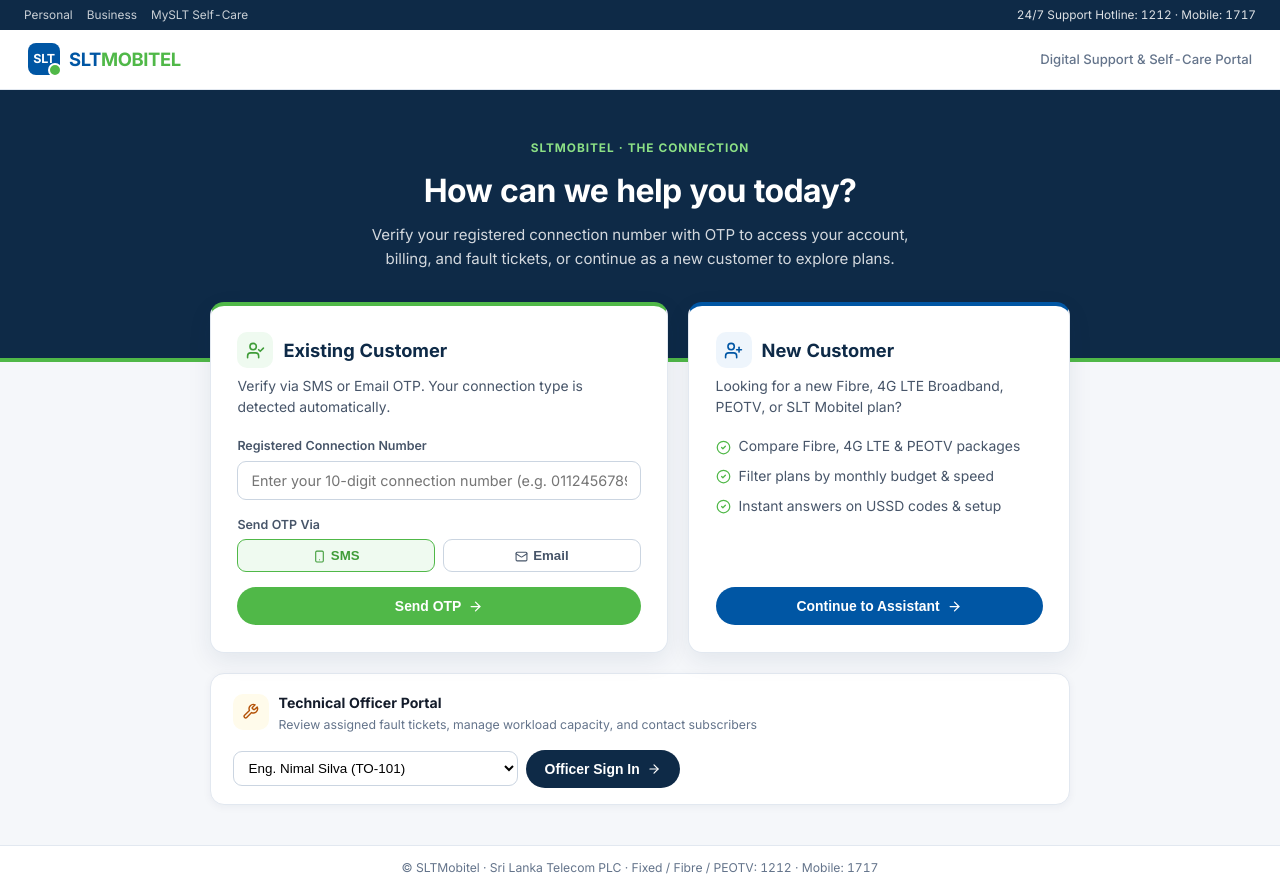
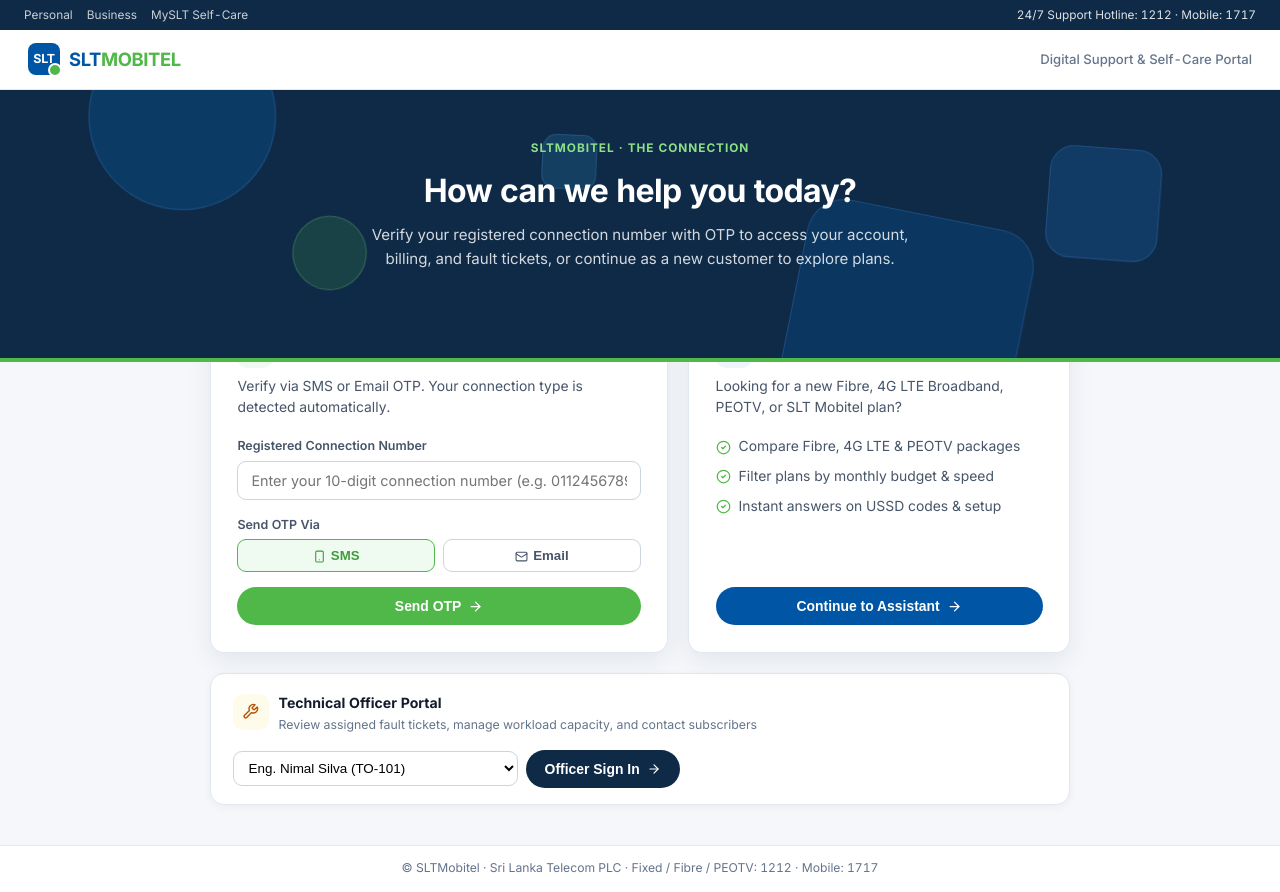
Before and after one commit to Mesit-Rathnayake/slt_soveregn_core, a React (Vite) app in the folder poc-netops-assistant/frontend/: page / in a window 1280 px wide. Built offline with nearby package versions, Linux system fonts and the light colour scheme.

Commit message:
style(ui): add subtle floating blue geometric shapes animation to landing screen hero background

```diff
--- a/poc-netops-assistant/frontend/src/components/RoleGate.jsx
+++ b/poc-netops-assistant/frontend/src/components/RoleGate.jsx
@@ -119,12 +119,21 @@ export default function RoleGate({ onSelectRole }) {
       </header>
 
       <section className="gate-hero">
+        <div className="hero-shapes" aria-hidden="true">
+          <span className="shape shape-1" />
+          <span className="shape shape-2" />
+          <span className="shape shape-3" />
+          <span className="shape shape-4" />
+          <span className="shape shape-5" />
+        </div>
+        <div className="gate-hero-content">
           <div className="gate-hero-tag">SLTMobitel · The Connection</div>
           <h1>How can we help you today?</h1>
           <p>
             Verify your registered connection number with OTP to access your account, billing, and
             fault tickets, or continue as a new customer to explore plans.
           </p>
+        </div>
       </section>
 
       <div className="gate-body">
--- a/poc-netops-assistant/frontend/src/styles.css
+++ b/poc-netops-assistant/frontend/src/styles.css
@@ -124,6 +124,104 @@ body {
   padding: 2.75rem 1.5rem 5.5rem;
   text-align: center;
   border-bottom: 4px solid var(--slt-green);
+  position: relative;
+  overflow: hidden;
+}
+
+.gate-hero-content {
+  position: relative;
+  z-index: 2;
+}
+
+.hero-shapes {
+  position: absolute;
+  inset: 0;
+  z-index: 1;
+  pointer-events: none;
+  overflow: hidden;
+}
+
+.hero-shapes .shape {
+  position: absolute;
+  display: block;
+  background: rgba(0, 114, 206, 0.22);
+  border: 1px solid rgba(96, 165, 250, 0.2);
+  animation: sltFloat 14s ease-in-out infinite alternate;
+}
+
+.hero-shapes .shape-1 {
+  width: 180px;
+  height: 180px;
+  border-radius: 50%;
+  top: -50px;
+  left: 6%;
+  animation-duration: 15s;
+}
+
+.hero-shapes .shape-2 {
+  width: 110px;
+  height: 110px;
+  border-radius: 24px;
+  top: 24%;
+  right: 10%;
+  background: rgba(29, 120, 216, 0.2);
+  transform: rotate(18deg);
+  animation-duration: 12s;
+  animation-delay: -3s;
+}
+
+.hero-shapes .shape-3 {
+  width: 72px;
+  height: 72px;
+  border-radius: 50%;
+  bottom: 22%;
+  left: 22%;
+  background: rgba(80, 184, 72, 0.16);
+  border-color: rgba(140, 224, 133, 0.24);
+  animation-duration: 16s;
+  animation-delay: -5s;
+}
+
+.hero-shapes .shape-4 {
+  width: 220px;
+  height: 220px;
+  border-radius: 36px;
+  bottom: -95px;
+  right: 22%;
+  background: rgba(0, 86, 164, 0.26);
+  transform: rotate(-14deg);
+  animation-duration: 18s;
+  animation-delay: -2s;
+}
+
+.hero-shapes .shape-5 {
+  width: 54px;
+  height: 54px;
+  border-radius: 14px;
+  top: 18%;
+  left: 42%;
+  background: rgba(56, 189, 248, 0.14);
+  transform: rotate(30deg);
+  animation-duration: 13s;
+  animation-delay: -4s;
+}
+
+@keyframes sltFloat {
+  0% {
+    transform: translate3d(0, 0, 0) rotate(0deg) scale(1);
+  }
+  50% {
+    transform: translate3d(18px, -16px, 0) rotate(12deg) scale(1.05);
+  }
+  100% {
+    transform: translate3d(-14px, 14px, 0) rotate(-10deg) scale(0.97);
+  }
+}
+
+@media (prefers-reduced-motion: reduce) {
+  .hero-shapes .shape {
+    animation: none;
+  }
 }
 
 .gate-hero-tag {
```
Lines whose indentation alone changed are shown as unchanged.
